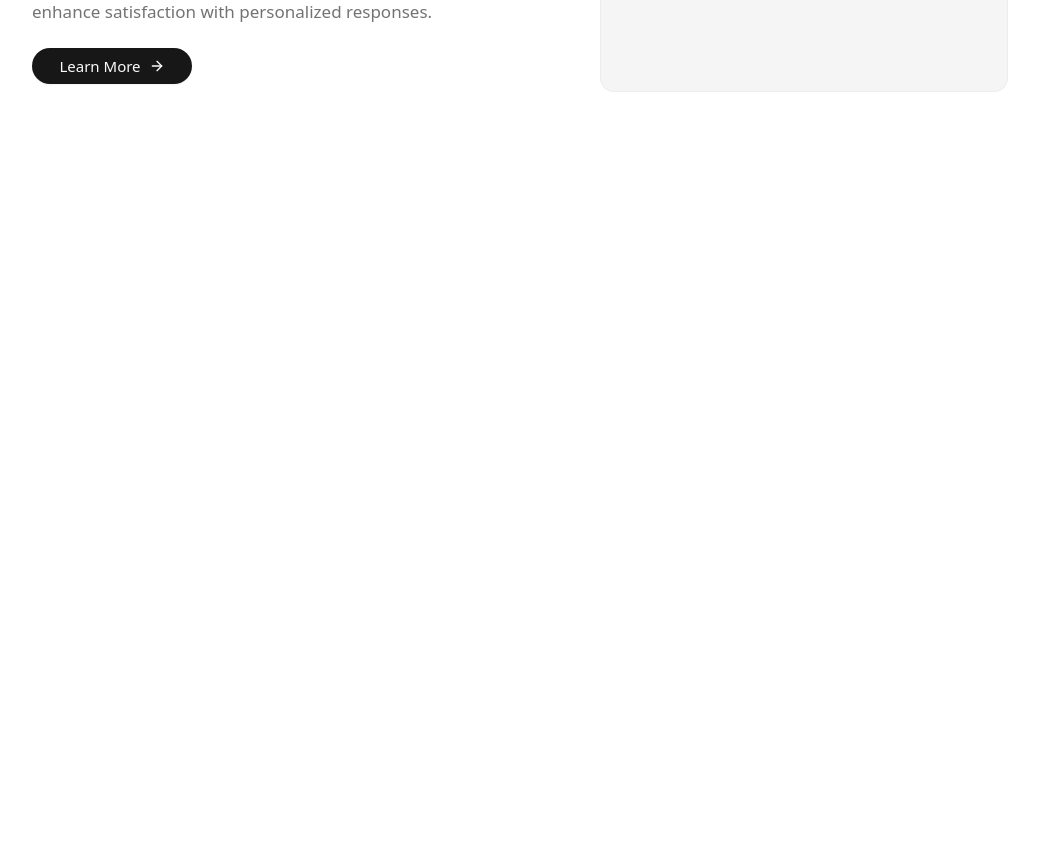
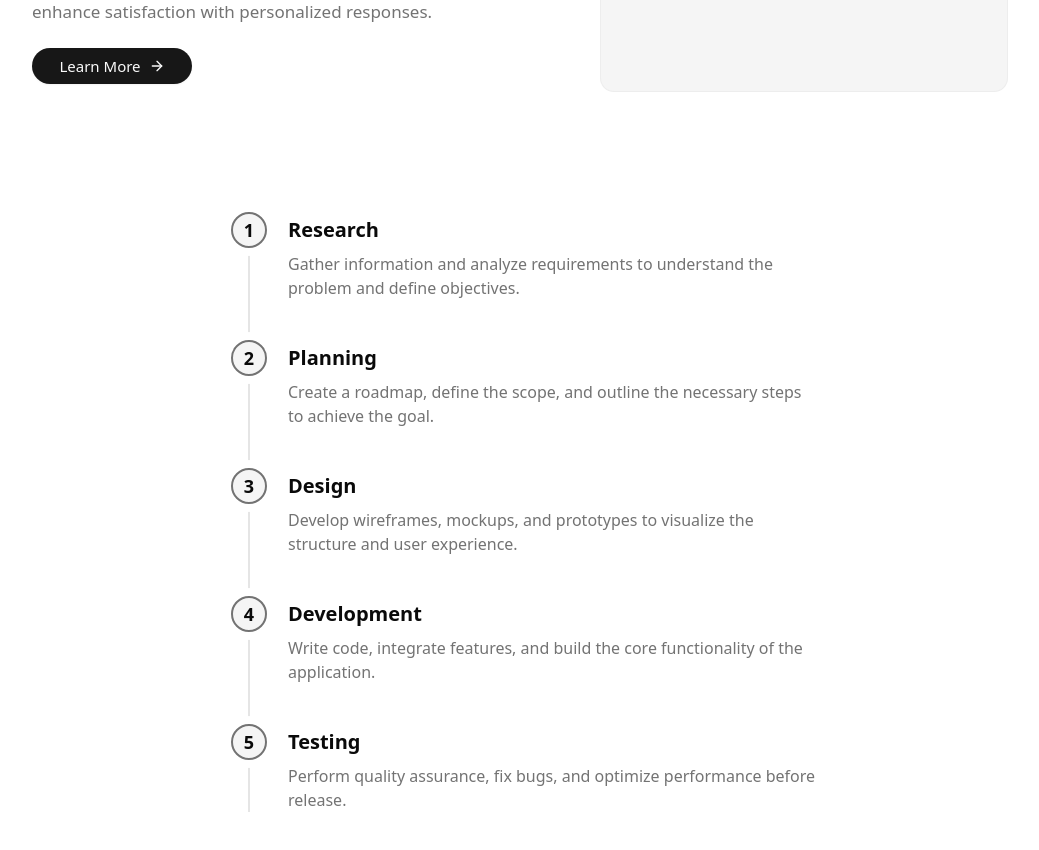
Before and after one commit to keiichirotakahashi/pricefit-lp, a Next.js app: page / in a window 1280 px wide. Shown: the part 2700-3550 px from the top of the page, without its empty margins (120-1159 px from the left). Before the commit the page ends 2832 px from the top, so only its background shows below. Built offline with nearby package versions, Linux system fonts and the light colour scheme.

Commit message:
feat: add flow section

```diff
--- a/src/app/page.tsx
+++ b/src/app/page.tsx
@@ -2,6 +2,7 @@ import Features02Page from "@/components/features-02/features-02";
 import Features06Page from "@/components/features-06/features-06";
 import Hero02 from "@/components/hero-02/hero-02";
 import Navbar04Page from "@/components/navbar-04/navbar-04";
+import Timeline05 from "@/components/timeline-05/timeline-05";
 
 export default function Home() {
   return (
@@ -10,6 +11,7 @@ export default function Home() {
       <Hero02 />
       <Features02Page />
       <Features06Page />
+      <Timeline05 />
     </div>
   );
 }
--- /dev/null
+++ b/src/components/timeline-05/timeline-05.tsx
@@ -0,0 +1,52 @@
+const steps = [
+  {
+    title: "Research",
+    description:
+      "Gather information and analyze requirements to understand the problem and define objectives.",
+  },
+  {
+    title: "Planning",
+    description:
+      "Create a roadmap, define the scope, and outline the necessary steps to achieve the goal.",
+  },
+  {
+    title: "Design",
+    description:
+      "Develop wireframes, mockups, and prototypes to visualize the structure and user experience.",
+  },
+  {
+    title: "Development",
+    description:
+      "Write code, integrate features, and build the core functionality of the application.",
+  },
+  {
+    title: "Testing",
+    description: "Perform quality assurance, fix bugs, and optimize performance before release.",
+  },
+];
+
+export default function Timeline05() {
+  return (
+    <div className="max-w-screen-sm mx-auto py-12 md:py-20 px-6">
+      <div className="relative ml-6">
+        {/* Timeline line */}
+        <div className="absolute left-0 inset-y-0 border-l-2" />
+
+        {steps.map(({ title, description }, index) => (
+          <div key={title} className="relative pl-10 pb-10 last:pb-0">
+            {/* Timeline Icon */}
+            <div className="absolute left-px -translate-x-1/2 h-9 w-9 border-2 border-muted-foreground flex items-center justify-center rounded-full bg-accent ring-8 ring-background">
+              <span className="font-semibold text-lg">{index + 1}</span>
+            </div>
+
+            {/* Content */}
+            <div className="pt-1 space-y-2">
+              <h3 className="text-xl font-semibold">{title}</h3>
+              <p className="text-muted-foreground">{description}</p>
+            </div>
+          </div>
+        ))}
+      </div>
+    </div>
+  );
+}
```
